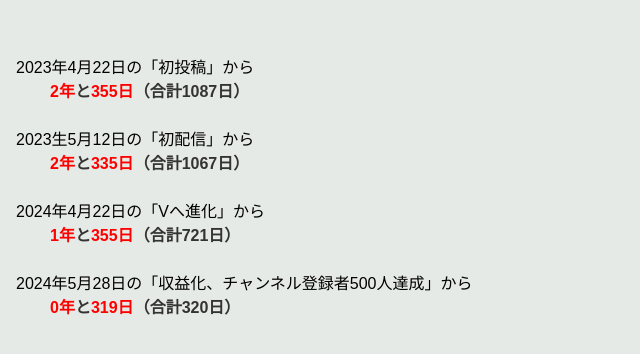
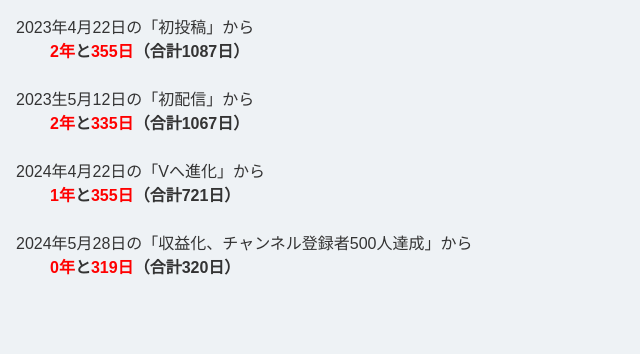
Before and after one commit to hakutaka-base/test, a plain HTML site: page 280/index.html in a window 1280 px wide. Shown: the whole page, without its empty margins (0-640 px from the left). Drawn offline with Linux system fonts and the light colour scheme.

Commit message:
Update count.css

```diff
--- a/280/count.css
+++ b/280/count.css
@@ -26,6 +26,7 @@ g-グローバル用
   display: block;
   max-width: 100%;
 }
+
 }
 
 
@@ -38,11 +39,9 @@ g-グローバル用
   -webkit-text-size-adjust: 100%; /* モバイルでの文字サイズ自動調整防止 */
 }
 
-@media (min-width: 768px) {
 body {
-    padding-top: 40px; /* ヘッダー50px + 余裕10px 下げる */
-    background-color: #e6eae6;			/* 背景色 フロスティホワイト */
-  }
+  color: #333333;
+  background-color: #eef2f5;			/* 背景色 フロスティホワイトe6eae6 から変更 */
   }
 
 }
```
Lines whose indentation alone changed are shown as unchanged.
